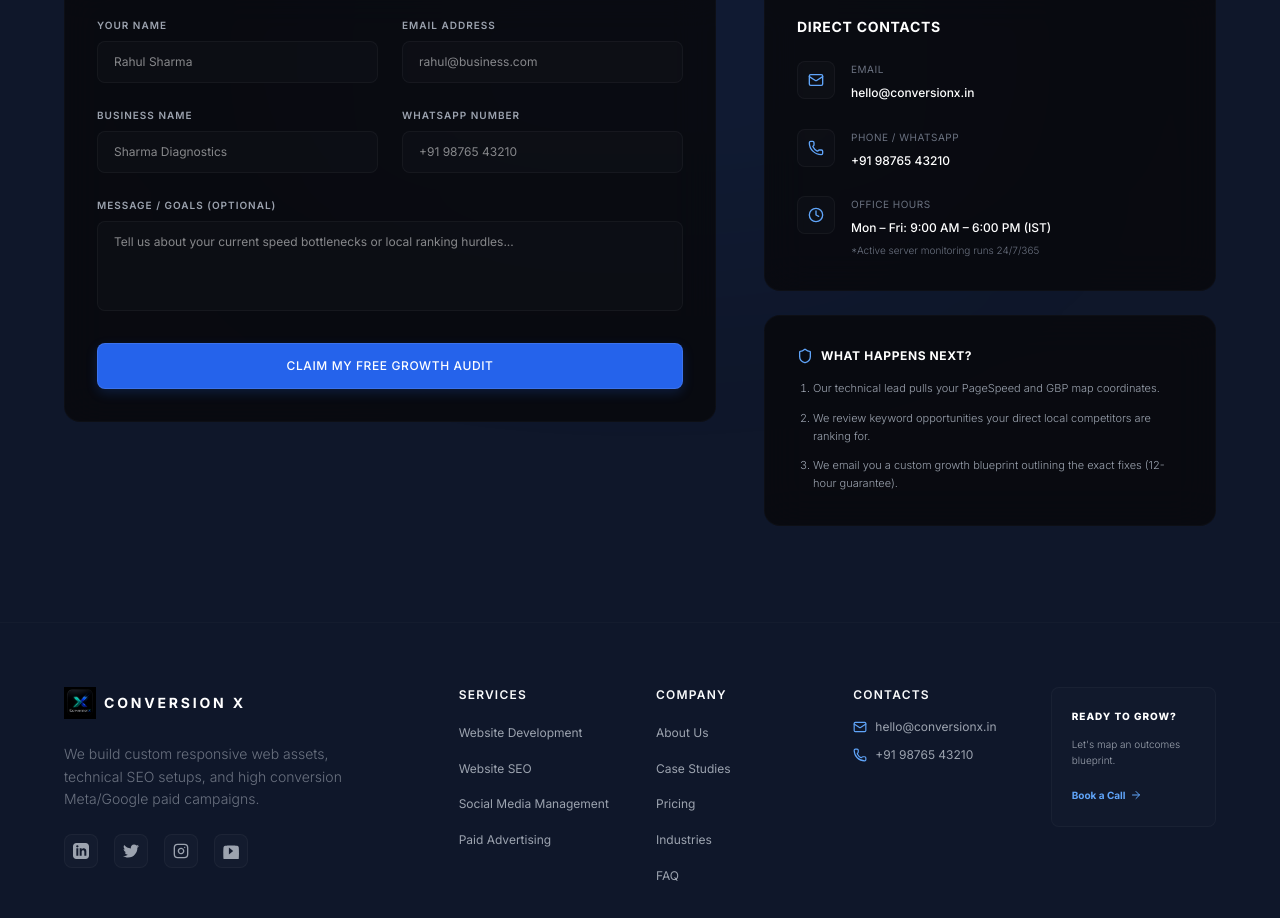
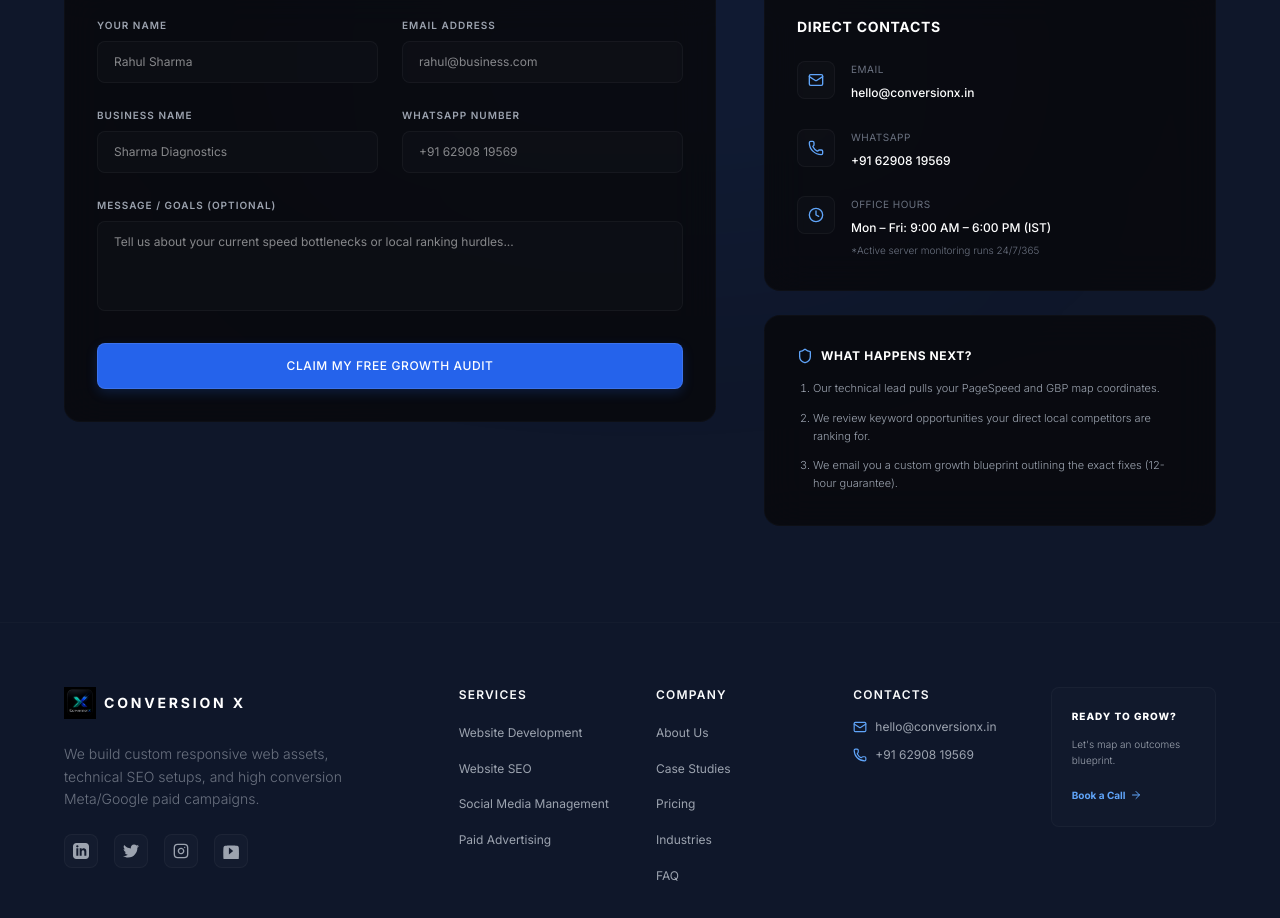
Before and after one commit to Pushkar555E/growth, a Next.js app: page /contact in a window 1280 px wide. Shown: the part 360-1278 px from the top of the page. Built offline with nearby package versions, Linux system fonts and the light colour scheme.

Commit message:
Update contact links to WhatsApp support for +91 62908 19569

```diff
--- a/components/ContactClient.jsx
+++ b/components/ContactClient.jsx
@@ -173,7 +173,7 @@ Message: ${formData.message}
                           type="tel"
                           required
                           disabled={isSubmitting}
-                          placeholder="+91 98765 43210"
+                          placeholder="+91 62908 19569"
                           value={formData.whatsapp}
                           onChange={(e) => setFormData({ ...formData, whatsapp: e.target.value })}
                           className="w-full bg-white/[0.02] border border-white/[0.04] rounded-lg px-4 py-3 text-xs text-white placeholder:text-text-muted focus:outline-none focus:border-amber-500/50 transition-colors disabled:opacity-50"
@@ -232,9 +232,15 @@ Message: ${formData.message}
                     <Phone className="w-4 h-4 text-amber-400" />
                   </div>
                   <div>
-                    <span className="text-[10px] text-text-tertiary uppercase tracking-wider block mb-0.5">Phone / WhatsApp</span>
-                    <a href="tel:+919876543210" onClick={trackPhoneClick} className="text-xs text-white font-medium hover:text-amber-400 transition-colors">
-                      +91 98765 43210
+                    <span className="text-[10px] text-text-tertiary uppercase tracking-wider block mb-0.5">WhatsApp</span>
+                    <a
+                      href="https://wa.me/916290819569"
+                      target="_blank"
+                      rel="noreferrer noopener"
+                      onClick={trackPhoneClick}
+                      className="text-xs text-white font-medium hover:text-amber-400 transition-colors"
+                    >
+                      +91 62908 19569
                     </a>
                   </div>
                 </div>
--- a/components/ContactFormSection.jsx
+++ b/components/ContactFormSection.jsx
@@ -177,7 +177,7 @@ WhatsApp: ${formData.whatsapp}
                           type="tel"
                           required
                           disabled={isSubmitting}
-                          placeholder="+91 98765 43210"
+                          placeholder="+91 62908 19569"
                           value={formData.whatsapp}
                           onChange={(e) => setFormData({ ...formData, whatsapp: e.target.value })}
                           className="w-full bg-white/[0.02] border border-white/[0.04] rounded-lg px-4 py-2.5 text-xs text-white placeholder:text-text-muted focus:outline-none focus:border-amber-500/50 transition-colors disabled:opacity-50"
--- a/components/Footer.jsx
+++ b/components/Footer.jsx
@@ -124,8 +124,13 @@ export default function Footer() {
             </li>
             <li className="flex items-center gap-2">
               <Phone className="w-3.5 h-3.5 text-amber-400 shrink-0" />
-              <a href="tel:+919876543210" className="text-xs text-text-secondary hover:text-white transition-colors">
-                +91 98765 43210
+              <a
+                href="https://wa.me/916290819569"
+                target="_blank"
+                rel="noreferrer noopener"
+                className="text-xs text-text-secondary hover:text-white transition-colors"
+              >
+                +91 62908 19569
               </a>
             </li>
           </ul>
```
